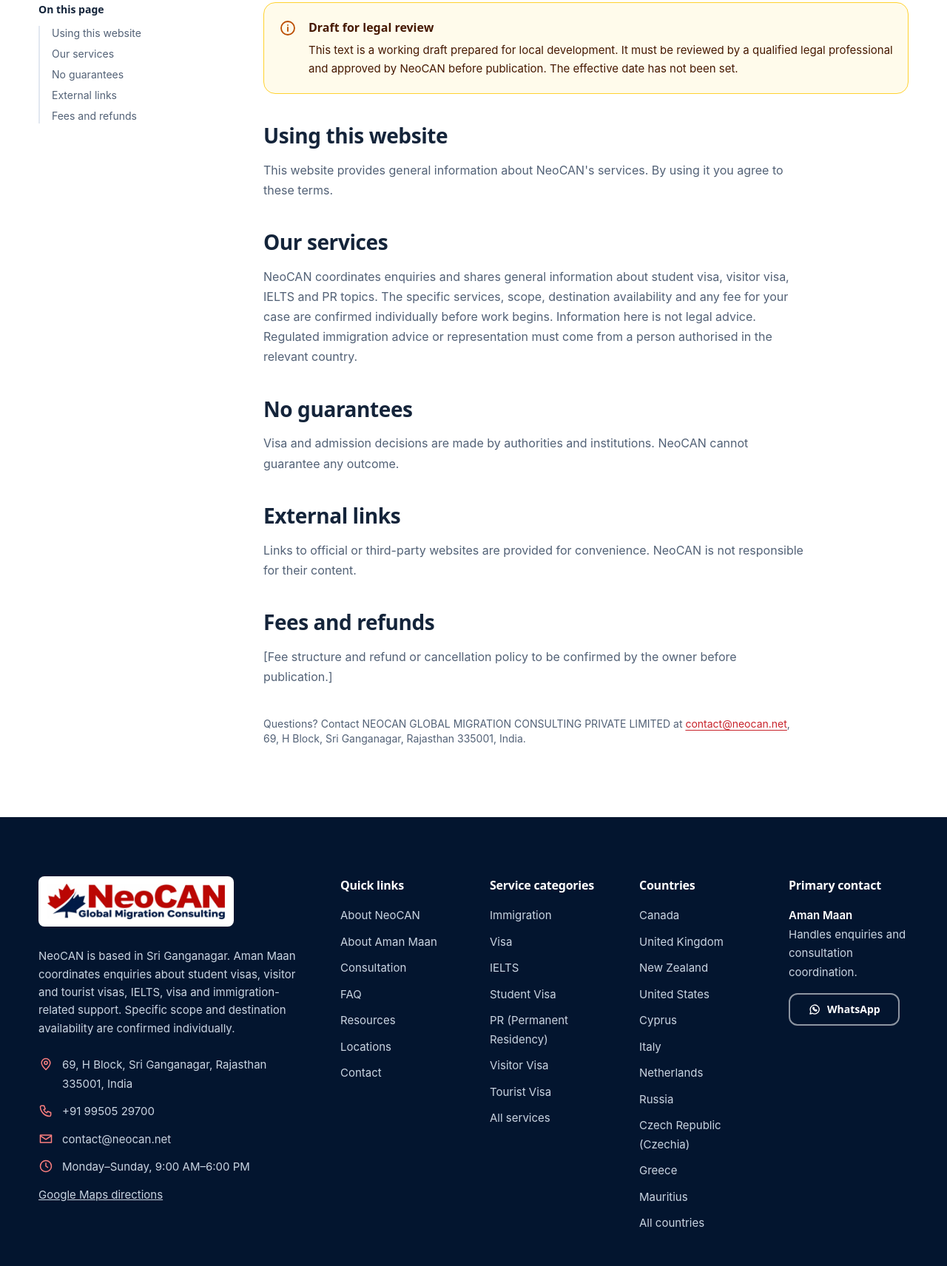
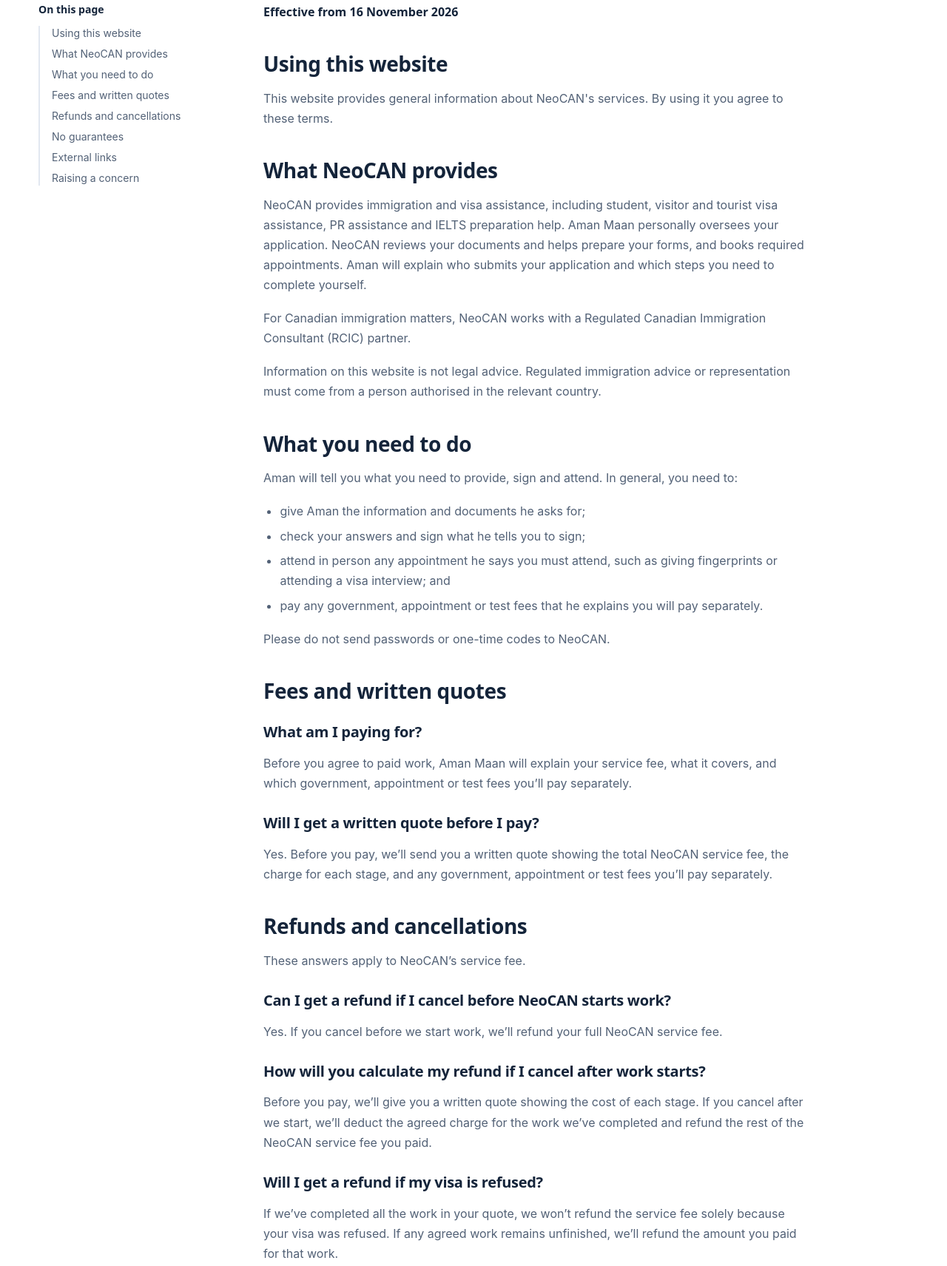
Before and after one commit to novawebco/NeoCAN, an Astro site in the folder website-src/: page /terms in a window 1280 px wide. Shown: the part 415-2127 px from the top of the page at 74% size. Built offline with nearby package versions, Linux system fonts and the light colour scheme; Astro itself is replaced by a stand-in of ours.

Commit message:
Publish final NeoCAN Terms of Service
Rewrite /terms/ with what NeoCAN provides, what customers need to do,
fees and written quotes, refunds and cancellations, and how to raise a
concern. Effective from 16 November 2026. Remove the draft banner from
the Terms page only; Privacy Policy and Disclaimer keep theirs.

Co-Authored-By: Claude Sonnet 5.5 <noreply@anthropic.com>

```diff
--- a/website-src/src/layouts/LegalLayout.astro
+++ b/website-src/src/layouts/LegalLayout.astro
@@ -3,8 +3,8 @@ import Base from './Base.astro';
 import Breadcrumbs from '../components/Breadcrumbs.astro';
 import RegulatoryNotice from '../components/RegulatoryNotice.astro';
 import { business } from '../data/business';
-interface Props { title: string; description: string; toc: { id: string; label: string }[]; path: string }
-const { title, description, toc, path } = Astro.props;
+interface Props { title: string; description: string; toc: { id: string; label: string }[]; path: string; effective?: string; draft?: boolean }
+const { title, description, toc, path, effective, draft = true } = Astro.props;
 ---
 <Base title={`${title} | NeoCAN`} description={description}>
   <section class="bg-soft border-b border-line"><div class="container-x py-10"><Breadcrumbs crumbs={[{ label: title, href: path }]} /><h1 class="t-page mt-6">{title}</h1><p class="mt-3 max-w-2xl">{description}</p></div></section>
@@ -15,7 +15,8 @@ const { title, description, toc, path } = Astro.props;
         <ul class="space-y-2 border-l-2 border-line">{toc.map((t) => <li><a class="block pl-4 -ml-[2px] border-l-2 border-transparent hover:border-brand hover:text-ink" href={`#${t.id}`}>{t.label}</a></li>)}</ul>
       </nav>
       <div class="min-w-0">
-        <div class="mb-8"><RegulatoryNotice title="Draft for legal review" text="This text is a working draft prepared for local development. It must be reviewed by a qualified legal professional and approved by NeoCAN before publication. The effective date has not been set." /></div>
+        {effective && <p class="mb-4 font-display font-bold text-ink">Effective from {effective}</p>}
+        {draft && <div class="mb-8"><RegulatoryNotice title="Draft for legal review" text={`This text is a working draft prepared for local development. It must be reviewed by a qualified legal professional and approved by NeoCAN before publication.${effective ? '' : ' The effective date has not been set.'}`} /></div>}
         <div class="prose-neo"><slot /></div>
         <p class="prose-neo mt-10 text-sm">Questions? Contact {business.legalName} at <a href={`mailto:${business.email}`}>{business.email}</a>, {business.address.full}.</p>
       </div>
--- a/website-src/src/pages/terms.astro
+++ b/website-src/src/pages/terms.astro
@@ -1,16 +1,64 @@
 ---
 import LegalLayout from '../layouts/LegalLayout.astro';
-const toc = [{ id: 'use', label: 'Using this website' }, { id: 'services', label: 'Our services' }, { id: 'outcomes', label: 'No guarantees' }, { id: 'links', label: 'External links' }, { id: 'fees', label: 'Fees and refunds' }];
+import { business } from '../data/business';
+const toc = [
+  { id: 'use', label: 'Using this website' },
+  { id: 'services', label: 'What NeoCAN provides' },
+  { id: 'you', label: 'What you need to do' },
+  { id: 'fees', label: 'Fees and written quotes' },
+  { id: 'refunds', label: 'Refunds and cancellations' },
+  { id: 'outcomes', label: 'No guarantees' },
+  { id: 'links', label: 'External links' },
+  { id: 'concerns', label: 'Raising a concern' },
+];
 ---
-<LegalLayout title="Terms of Service" description="Terms for using the NeoCAN Global Migration Consulting website: information-only content, no guaranteed outcomes, and external links." toc={toc} path="/terms/">
+<LegalLayout title="Terms of Service" description="What NeoCAN provides, what you need to do, fees, written quotes, refunds, cancellations and how to raise a concern." toc={toc} path="/terms/" effective="16 November 2026" draft={false}>
   <h2 id="use">Using this website</h2>
   <p>This website provides general information about NeoCAN's services. By using it you agree to these terms.</p>
-  <h2 id="services">Our services</h2>
-  <p>NeoCAN coordinates enquiries and shares general information about student visa, visitor visa, IELTS and PR topics. The specific services, scope, destination availability and any fee for your case are confirmed individually before work begins. Information here is not legal advice. Regulated immigration advice or representation must come from a person authorised in the relevant country.</p>
+
+  <h2 id="services">What NeoCAN provides</h2>
+  <p>NeoCAN provides immigration and visa assistance, including student, visitor and tourist visa assistance, PR assistance and IELTS preparation help. Aman Maan personally oversees your application. NeoCAN reviews your documents and helps prepare your forms, and books required appointments. Aman will explain who submits your application and which steps you need to complete yourself.</p>
+  <p>For Canadian immigration matters, NeoCAN works with a Regulated Canadian Immigration Consultant (RCIC) partner.</p>
+  <p>Information on this website is not legal advice. Regulated immigration advice or representation must come from a person authorised in the relevant country.</p>
+
+  <h2 id="you">What you need to do</h2>
+  <p>Aman will tell you what you need to provide, sign and attend. In general, you need to:</p>
+  <ul>
+    <li>give Aman the information and documents he asks for;</li>
+    <li>check your answers and sign what he tells you to sign;</li>
+    <li>attend in person any appointment he says you must attend, such as giving fingerprints or attending a visa interview; and</li>
+    <li>pay any government, appointment or test fees that he explains you will pay separately.</li>
+  </ul>
+  <p>Please do not send passwords or one-time codes to NeoCAN.</p>
+
+  <h2 id="fees">Fees and written quotes</h2>
+  <h3>What am I paying for?</h3>
+  <p>Before you agree to paid work, Aman Maan will explain your service fee, what it covers, and which government, appointment or test fees you’ll pay separately.</p>
+  <h3>Will I get a written quote before I pay?</h3>
+  <p>Yes. Before you pay, we’ll send you a written quote showing the total NeoCAN service fee, the charge for each stage, and any government, appointment or test fees you’ll pay separately.</p>
+
+  <h2 id="refunds">Refunds and cancellations</h2>
+  <p>These answers apply to NeoCAN’s service fee.</p>
+  <h3>Can I get a refund if I cancel before NeoCAN starts work?</h3>
+  <p>Yes. If you cancel before we start work, we’ll refund your full NeoCAN service fee.</p>
+  <h3>How will you calculate my refund if I cancel after work starts?</h3>
+  <p>Before you pay, we’ll give you a written quote showing the cost of each stage. If you cancel after we start, we’ll deduct the agreed charge for the work we’ve completed and refund the rest of the NeoCAN service fee you paid.</p>
+  <h3>Will I get a refund if my visa is refused?</h3>
+  <p>If we’ve completed all the work in your quote, we won’t refund the service fee solely because your visa was refused. If any agreed work remains unfinished, we’ll refund the amount you paid for that work.</p>
+
   <h2 id="outcomes">No guarantees</h2>
-  <p>Visa and admission decisions are made by authorities and institutions. NeoCAN cannot guarantee any outcome.</p>
+  <p>Visa and admission decisions are made by authorities and institutions, and test results are decided by the test provider. NeoCAN cannot guarantee any outcome.</p>
+
   <h2 id="links">External links</h2>
   <p>Links to official or third-party websites are provided for convenience. NeoCAN is not responsible for their content.</p>
-  <h2 id="fees">Fees and refunds</h2>
-  <p>[Fee structure and refund or cancellation policy to be confirmed by the owner before publication.]</p>
+
+  <h2 id="concerns">Raising a concern</h2>
+  <p>If you have a concern about our service, please contact NeoCAN and tell us what happened. Include your name, the service or application involved and the date, so we can look into it. Aman Maan is NeoCAN’s primary contact.</p>
+  <ul>
+    <li>Phone: <a href={`tel:${business.phone}`}>{business.phoneDisplay}</a> (in India: {business.phoneLocal})</li>
+    <li>WhatsApp: <a href={business.whatsapp} rel="noopener noreferrer">{business.phoneDisplay}</a></li>
+    <li>Email: <a href={`mailto:${business.email}`}>{business.email}</a></li>
+    <li>Office: {business.address.full}</li>
+    <li>Hours: {business.hours}</li>
+  </ul>
 </LegalLayout>
```
